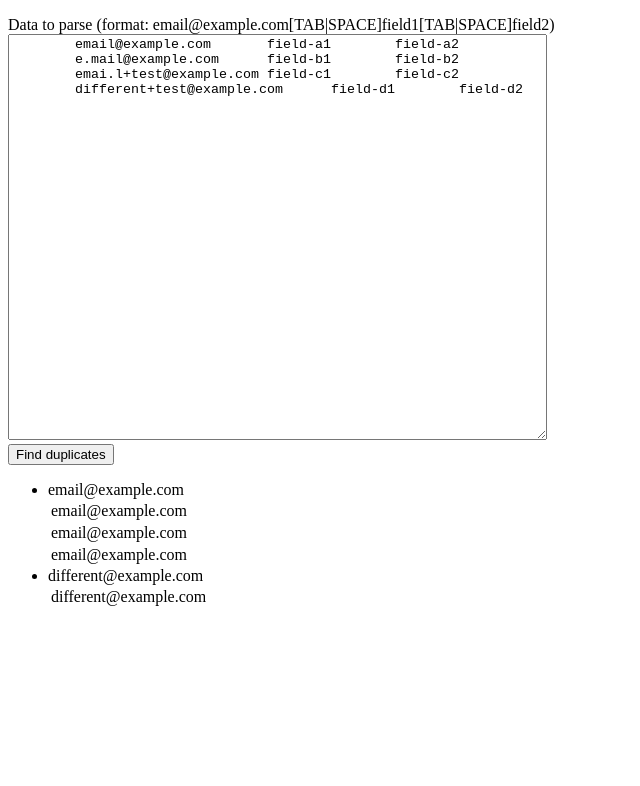
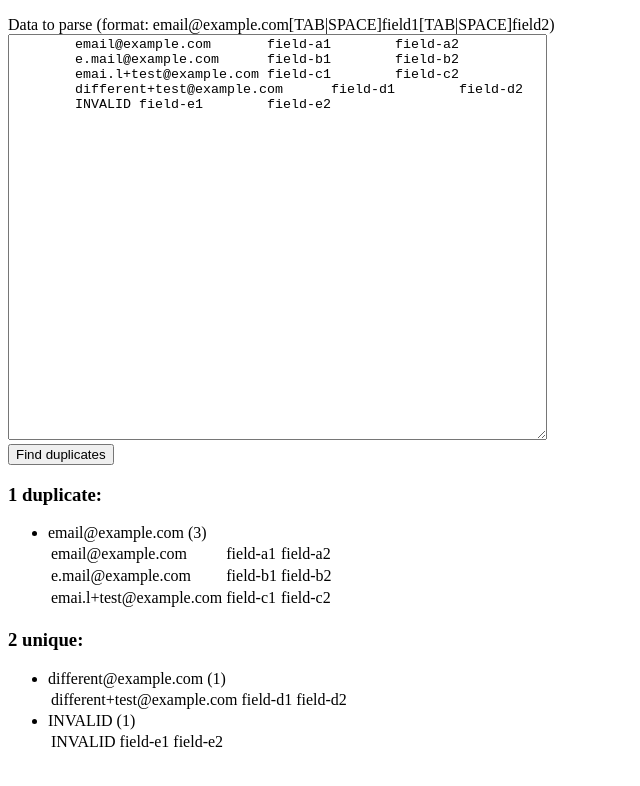
Before and after one commit to bettiolo/duplicate-email-finder-js, a website: page src/index.html in a window 1280 px wide. Both pictures are taken after a click on the button "Find duplicates". Shown: the whole page, without its empty margins (0-640 px from the left). Drawn offline with Linux system fonts and the light colour scheme.

Commit message:
splitting up rendering logic

```diff
--- a/src/app/ui.js
+++ b/src/app/ui.js
@@ -2,10 +2,29 @@ $(function () {
 	'use strict';
 
 	$('#parse-data').click(function () {
-		findDuplicates($('#source-data').text(), $('#output'));
+		var inputText = $('#source-data').val(),
+			duplicateCount = 0,
+			uniqueCount = 0;
+		findDuplicates(inputText, $('#duplicate-output'), function matchDuplicateOnly(duplicate) {
+			if (duplicate.length > 1) {
+				duplicateCount++;
+				return true;
+			}
+			return false;
+		});
+		findDuplicates(inputText, $('#unique-output'), function matchUniqueOnly(duplicate) {
+			if (duplicate.length == 1) {
+				uniqueCount++;
+				return true;
+			}
+			return false;
+		});
+		$('#duplicate-count').text(duplicateCount);
+		$('#unique-count').text(uniqueCount);
 	});
 
-	function findDuplicates(inputText, $output) {
+	function findDuplicates(inputText, $output, matcher) {
+		$output.empty();
 		var duplicates = duplicateEmails.find(inputText),
 			duplicateAddresses = Object.keys(duplicates),
 			$duplicatesList = $('<ul></ul>'),
@@ -14,7 +33,9 @@ $(function () {
 
 		for (i = 0; i < duplicateAddresses.length; i++) {
 			address = duplicateAddresses[i];
-			$duplicatesList.append(getDuplicateOutputElement(address, duplicates[address]));
+			if (matcher(duplicates[address])) {
+				$duplicatesList.append(getDuplicateOutputElement(address, duplicates[address]));
+			}
 		}
 
 		$output.append($duplicatesList);
@@ -26,13 +47,14 @@ $(function () {
 			$duplicateEntry,
 			$addressCell,
 			i;
-		$duplicateListItem.text(address);
+		$duplicateListItem.text(address + ' (' + duplicate.length + ')');
 		if (duplicate) {
 			for (i = 0; i < duplicate.length; i++) {
 				$duplicateEntry = $('<tr></tr>');
 				$addressCell = $('<td></td>');
-				$addressCell.text(duplicate[i].address.filtered);
+				$addressCell.text(duplicate[i].address.original);
 				$duplicateEntry.append($addressCell);
+				renderDuplicateEntries($duplicateEntry, duplicate[i]);
 				$duplicateEntries.append($duplicateEntry);
 			}
 		}
@@ -40,4 +62,16 @@ $(function () {
 		return $duplicateListItem;
 	}
 
+	function renderDuplicateEntries($duplicateEntry, duplicateEntries) {
+		var $fieldCell,
+			field,
+			i;
+		for (i = 0; i < duplicateEntries.fields.length; i++) {
+			field = duplicateEntries.fields[i];
+			$fieldCell = $('<td></td>');
+			$fieldCell.text(field);
+			$duplicateEntry.append($fieldCell);
+		}
+	}
+
 });
--- a/src/index.html
+++ b/src/index.html
@@ -13,12 +13,18 @@
         e.mail@example.com	field-b1	field-b2
         emai.l+test@example.com	field-c1	field-c2
         different+test@example.com	field-d1	field-d2
+        INVALID	field-e1	field-e2
     </textarea>
     <br/>
     <button id="parse-data">Find duplicates</button>
 </p>
 
-<p id="output">
+<h3><span id="duplicate-count">0</span> duplicate:</h3>
+<p id="duplicate-output">
+
+</p>
+<h3><span id="unique-count">0</span> unique:</h3>
+<p id="unique-output">
 
 </p>
 
```
